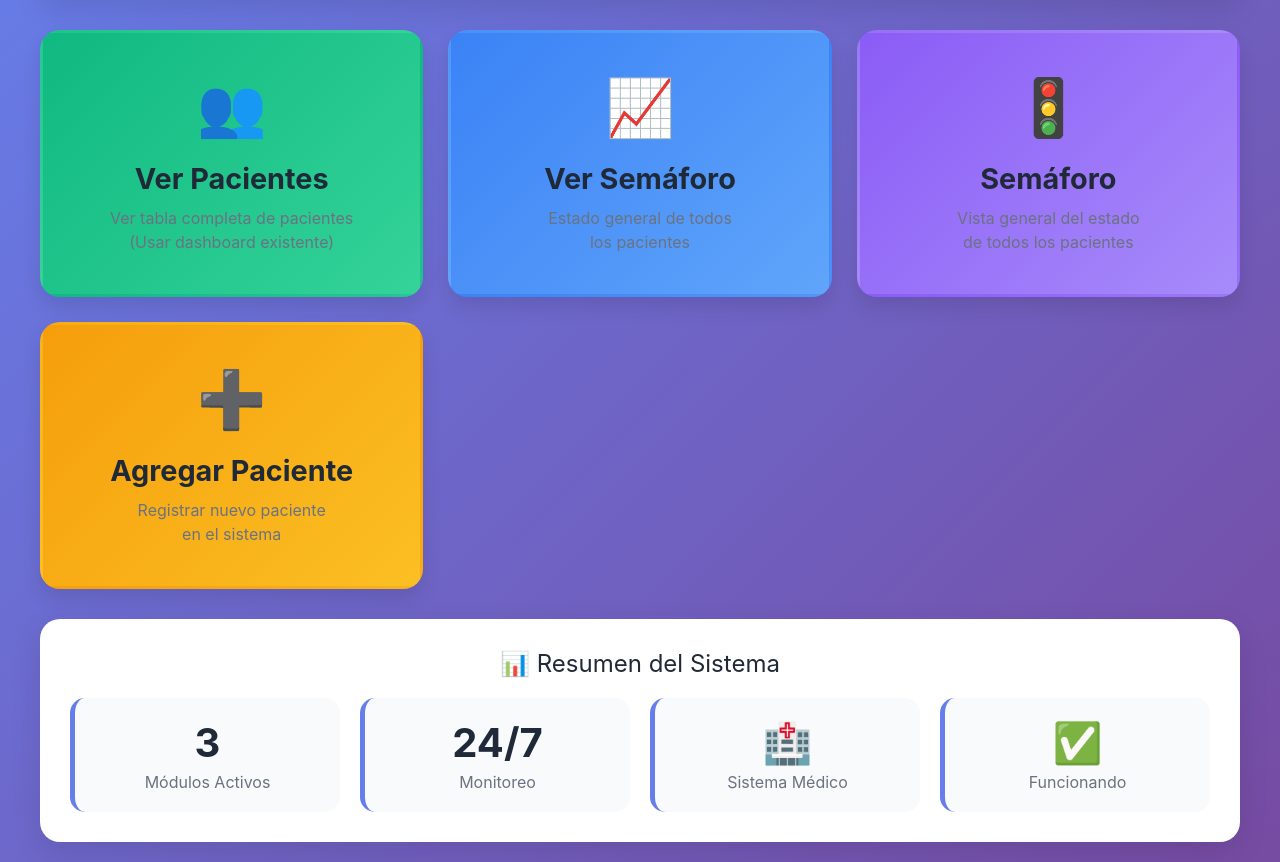
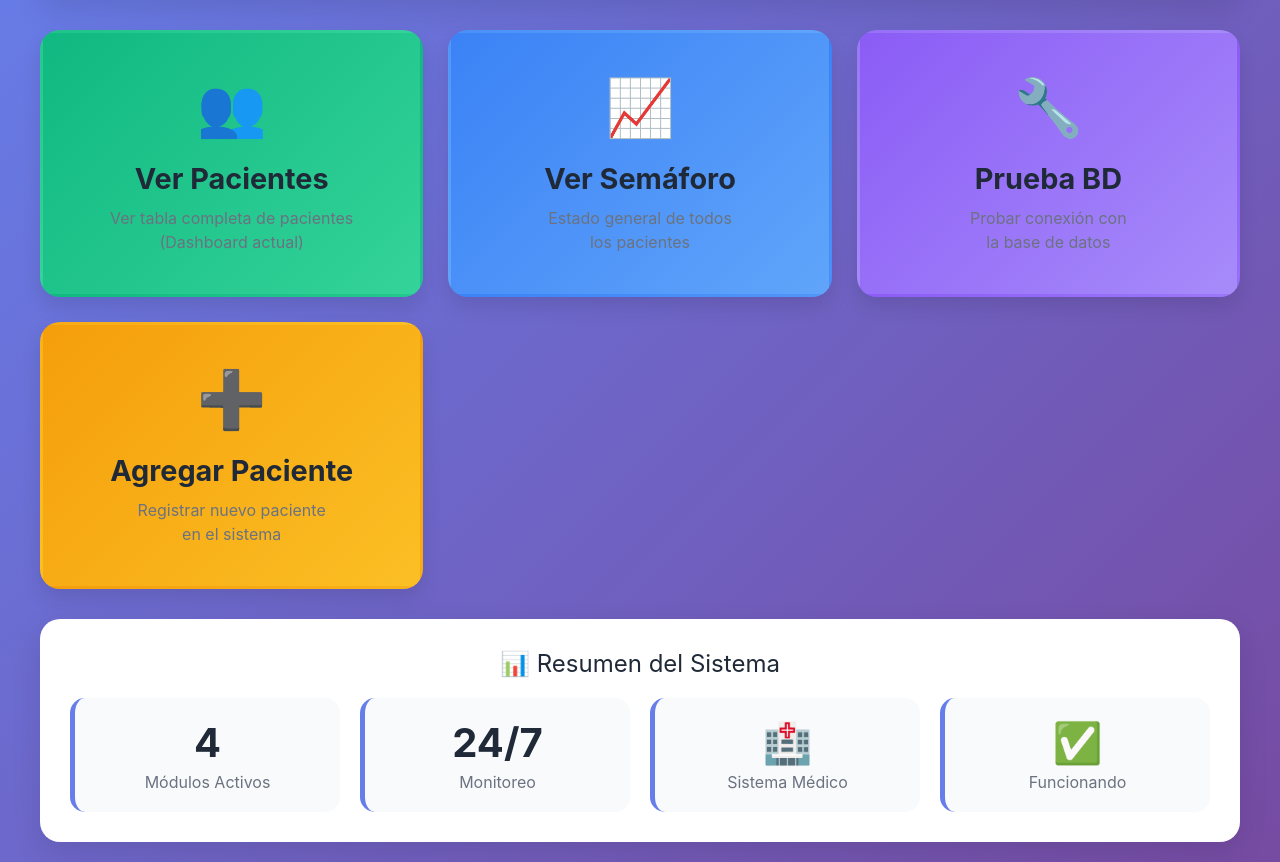
Before and after one commit to alliimv/VIDA-EN-MANO, a Flask app: page /dashboard in a window 1280 px wide. Shown: the part 138-1000 px from the top of the page. Run offline with Flask 3, Linux system fonts and the light colour scheme; the visitor is signed in with stand-in values (Sample User, id 1); data that the repository does not hold is empty; parts of the project's set-up code (start-up, migrations or seed data) failed here and were passed over; some libraries are stand-ins or nearby versions.

Commit message:
Verificar :)

```diff
--- a/api/templates/dashboard.html
+++ b/api/templates/dashboard.html
@@ -126,11 +126,13 @@
         .btn-estatus { background: linear-gradient(135deg, #3b82f6 0%, #60a5fa 100%); }
         .btn-semaforo { background: linear-gradient(135deg, #8b5cf6 0%, #a78bfa 100%); }
         .btn-agregar { background: linear-gradient(135deg, #f59e0b 0%, #fbbf24 100%); }
+        .btn-prueba { background: linear-gradient(135deg, #8b5cf6 0%, #a78bfa 100%); }
 
         .btn-pacientes .btn-icon { color: #065f46; }
         .btn-estatus .btn-icon { color: #1e40af; }
         .btn-semaforo .btn-icon { color: #5b21b6; }
         .btn-agregar .btn-icon { color: #92400e; }
+        .btn-prueba .btn-icon { color: #5b21b6; }
 
         /* ESTADÍSTICAS */
         .stats-container {
@@ -214,7 +216,7 @@
                 <div class="btn-title">Ver Pacientes</div>
                 <div class="btn-description">
                     Ver tabla completa de pacientes<br>
-                    (Usar dashboard existente)
+                    (Dashboard actual)
                 </div>
             </a>
 
@@ -228,13 +230,13 @@
                 </div>
             </a>
 
-            <!-- SEMÁFORO GENERAL -->
-            <a href="{{ url_for('semaforo') }}" class="main-btn btn-semaforo">
-                <div class="btn-icon">🚦</div>
-                <div class="btn-title">Semáforo</div>
+            <!-- PRUEBA DE BASE DE DATOS -->
+            <a href="/sensor" class="main-btn btn-prueba">
+                <div class="btn-icon">🔧</div>
+                <div class="btn-title">Prueba BD</div>
                 <div class="btn-description">
-                    Vista general del estado<br>
-                    de todos los pacientes
+                    Probar conexión con<br>
+                    la base de datos
                 </div>
             </a>
 
@@ -254,7 +256,7 @@
             <div class="stats-title">📊 Resumen del Sistema</div>
             <div class="stats-grid">
                 <div class="stat-card">
-                    <div class="stat-number">3</div>
+                    <div class="stat-number">4</div>
                     <div class="stat-label">Módulos Activos</div>
                 </div>
                 <div class="stat-card">
```
